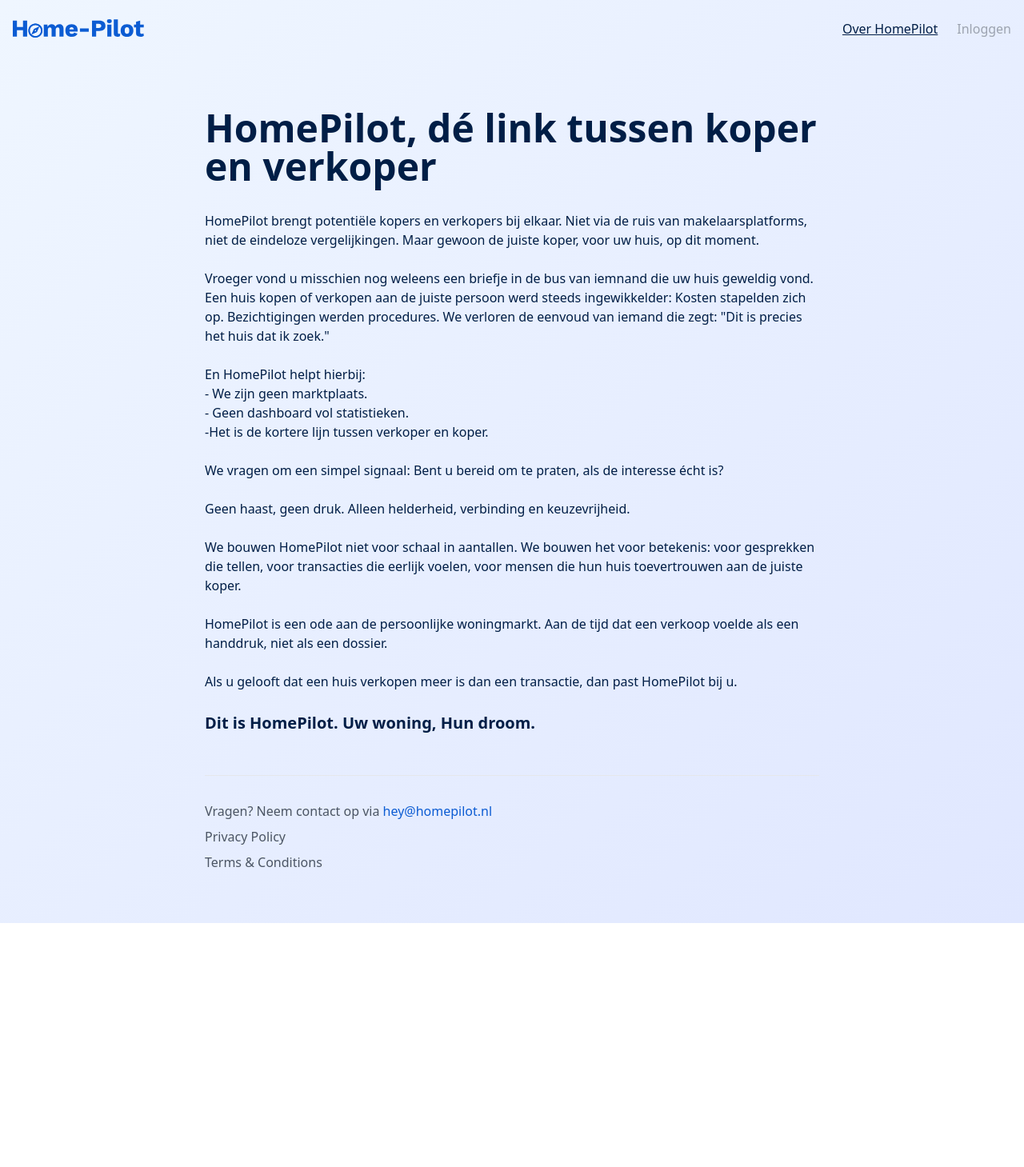
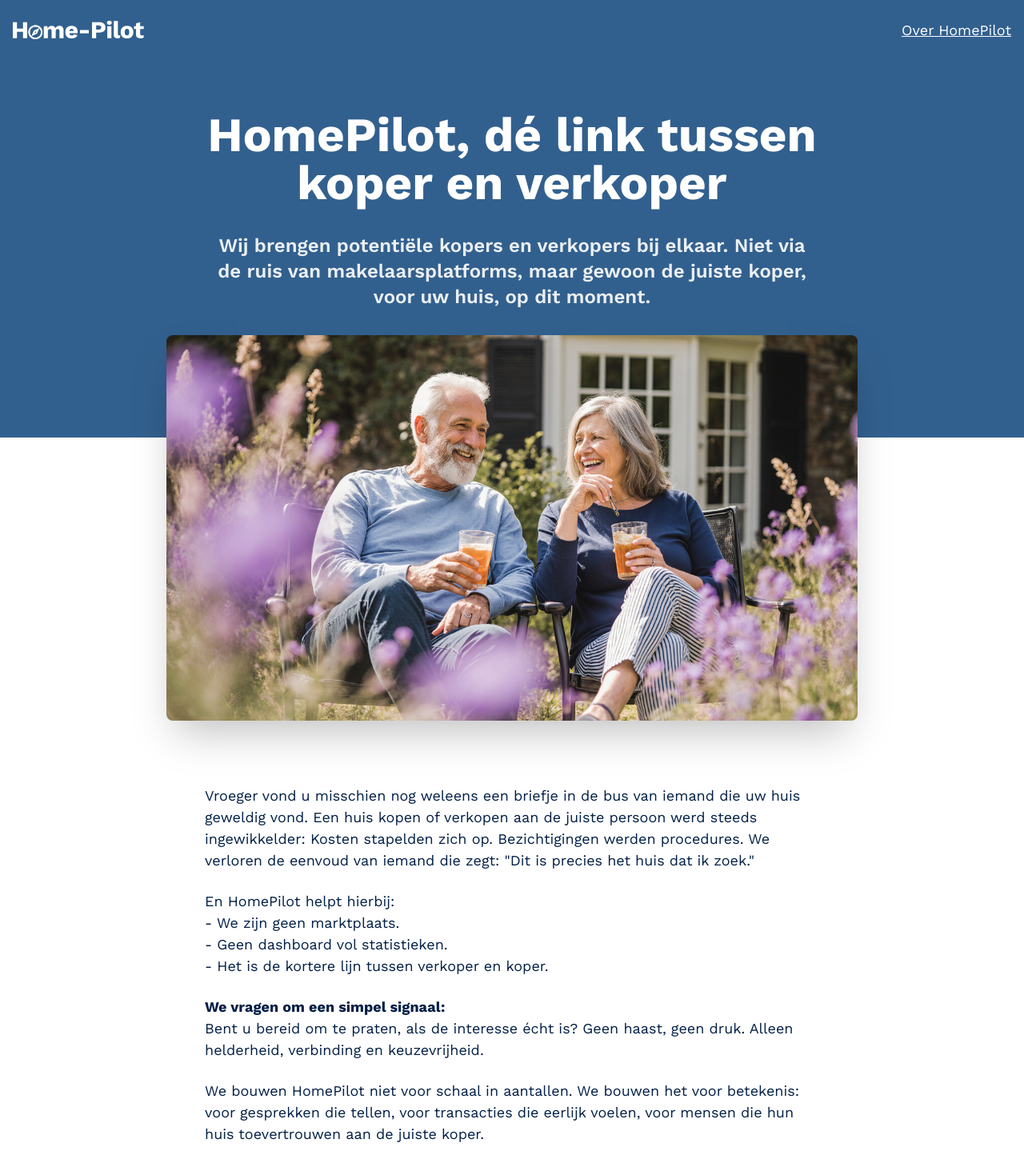
Before and after one commit to dnnsptri/homepilot, a Next.js app: page /about in a window 1280 px wide. Shown: the top 1459 px of the page at 80% size. Before the commit the page ends 1154 px from the top, so only its background shows below. Built offline with nearby package versions, Linux system fonts and the light colour scheme.

Commit message:
Add hero sections with #32608E background, WorkSans typography, and form positioning over blue/white sections

```diff
--- a/pages/about.jsx
+++ b/pages/about.jsx
@@ -2,60 +2,70 @@
 
 export default function About() {
   return (
-    <div className="min-h-screen bg-gradient-to-br from-blue-50 to-indigo-100">
+    <div className="min-h-screen">
+      {/* Hero Section */}
+      <section className="bg-[#32608E] text-white pb-32">
         {/* Header Navigation */}
         <header className="container mx-auto px-4 py-6">
           <div className="flex justify-between items-center">
-          <Link href="/" className="text-2xl font-bold text-[#001E46] hover:text-[#001E46] transition-colors">
+            <Link href="/" className="text-2xl font-bold text-white hover:text-white transition-colors">
               <img src="/images/HP_logo.svg" alt="HomePilot" className="h-6" />
             </Link>
             <nav className="flex space-x-6">
-            <Link href="/about" className="text-[#011E46] font-medium underline transition-colors">
+              <Link href="/about" className="text-white font-medium underline transition-colors">
                 Over HomePilot
               </Link>
-            <span className="text-gray-400 cursor-not-allowed">
-              Inloggen
-            </span>
             </nav>
           </div>
         </header>
 
-      {/* About Content */}
-      <div className="container mx-auto px-4 py-16">
-        <div className="max-w-3xl mx-auto">
-          <h1 className="text-4xl md:text-5xl font-bold text-[#001E46] mb-8">
+        {/* Hero Content */}
+        <div className="container mx-auto px-4 pt-16 text-center">
+          <h1 className="text-4xl md:text-6xl font-bold text-white mb-8 max-w-[900px] mx-auto">
             HomePilot, dé link tussen koper en verkoper
           </h1>
 
+          <p className="text-xl md:text-2xl text-white/90 max-w-3xl mx-auto leading-relaxed mb-0 intro">
+            Wij brengen potentiële kopers en verkopers bij elkaar. Niet via de ruis van makelaarsplatforms, maar gewoon de juiste koper, voor uw huis, op dit moment.<br /><br />
+          </p>
+        </div>
+      </section>
+
+      {/* Hero Visual - Spans across both sections */}
+      <div className="relative -mt-32 mb-16">
+        <div className="max-w-4xl mx-auto px-4">
+          <img
+            src="/images/HP_header.png"
+            alt="HomePilot Header Visual"
+            className="w-full h-auto rounded-lg shadow-2xl"
+          />
+        </div>
+      </div>
+
+      {/* About Content */}
+      <div className="bg-white">
+        <div className="container mx-auto px-4 py-4">
+          <div className="max-w-3xl mx-auto">
+
             <div className="prose prose-lg text-[#001E46] space-y-6">
               <p>
-              HomePilot brengt potentiële kopers en verkopers bij elkaar.
-              Niet via de ruis van makelaarsplatforms, niet de eindeloze vergelijkingen.
-              Maar gewoon de juiste koper, voor uw huis, op dit moment.
-            </p>
-
-            <p>
-              Vroeger vond u misschien nog weleens een briefje in de bus van iemnand die uw huis geweldig vond.
+                Vroeger vond u misschien nog weleens een briefje in de bus van iemand die uw huis geweldig vond.
                 Een huis kopen of verkopen aan de juiste persoon werd steeds ingewikkelder:
                 Kosten stapelden zich op. Bezichtigingen werden procedures.
                 We verloren de eenvoud van iemand die zegt: "Dit is precies het huis dat ik zoek."
               </p>
 
               <p>
-              En HomePilot helpt hierbij:< br />
-              - We zijn geen marktplaats.< br />
-              - Geen dashboard vol statistieken.< br />
-              -Het is de kortere lijn tussen verkoper en koper.
+                En HomePilot helpt hierbij:<br />
+                - We zijn geen marktplaats.<br />
+                - Geen dashboard vol statistieken.<br />
+                - Het is de kortere lijn tussen verkoper en koper.
               </p>
 
               <p>
-              We vragen om een simpel signaal:
+                <span className="font-bold">We vragen om een simpel signaal:</span><br />
                 Bent u bereid om te praten, als de interesse écht is?
-            </p>
-
-            <p>
-              Geen haast, geen druk.
-              Alleen helderheid, verbinding en keuzevrijheid.
+                Geen haast, geen druk. Alleen helderheid, verbinding en keuzevrijheid.
               </p>
 
               <p>
@@ -73,21 +83,17 @@
               </p>
 
               <p>
-              Als u gelooft dat een huis verkopen meer is dan een transactie,
-              dan past HomePilot bij u.
-            </p>
-
-            <p className="text-xl leading-relaxed font-semibold">
-              Dit is HomePilot. Uw woning, Hun droom.
+                Wanneer u net als wij gelooft dat een huis verkopen meer is dan een transactie, dan past HomePilot perfect bij u. En heeft u vragen?<br />
+                Neem contact op via <a href="mailto:hey@homepilot.nl" className="text-[#0C5CD3] hover:text-[#011E46] hover:underline transition-colors">hey@homepilot.nl</a>
               </p>
             </div>
 
-          <div className="mt-12 pt-8 border-t border-gray-200">
-            <ul className="space-y-2 text-gray-600">
-              <li>Vragen? Neem contact op via <a href="mailto:hey@homepilot.nl" className="text-[#0C5CD3] hover:text-[#011E46] hover:underline transition-colors">hey@homepilot.nl</a></li>
-              <li>Privacy Policy</li>
-              <li>Terms & Conditions</li>
-            </ul>
+            {/* Footer */}
+            <footer className="container mx-auto px-4 py-8 text-center mt-24">
+              <p className="text-gray-600 text-sm">
+                © {new Date().getFullYear()} HomePilot. Uw woning, hun droom.
+              </p>
+            </footer>
           </div>
         </div>
       </div>
--- a/pages/index.jsx
+++ b/pages/index.jsx
@@ -109,40 +109,42 @@
   */
 
   return (
-    <div className="min-h-screen bg-gradient-to-br from-blue-50 to-indigo-100">
+    <div className="min-h-screen">
+      {/* Hero Section */}
+      <section className="bg-[#32608E] text-white pb-32">
         {/* Header Navigation */}
         <header className="container mx-auto px-4 py-6">
           <div className="flex justify-between items-center">
-          <div className="text-2xl font-bold text-[#001E46]">
+            <div className="text-2xl font-bold text-white">
               <img src="/images/HP_logo.svg" alt="HomePilot" className="h-6" />
             </div>
             <nav className="flex space-x-6">
-            <a href="/about" className="text-[#0C5CD3] hover:text-[#011E46] hover:underline transition-colors">
+              <a href="/about" className="text-white hover:text-white hover:underline transition-colors">
                 Over HomePilot
               </a>
-            <span className="text-gray-400 cursor-not-allowed">
-              Inloggen
-            </span>
             </nav>
           </div>
         </header>
 
-      {/* Hero Section */}
-      <div className="container mx-auto px-4 py-16">
-        <div className="text-center max-w-4xl mx-auto">
-          <h1 className="text-5xl md:text-6xl font-bold text-[#001E46] mb-6">
+        {/* Hero Content */}
+        <div className="container mx-auto px-4 pt-16 text-center">
+          <h1 className="text-5xl md:text-6xl font-bold text-white mb-8 max-w-[900px] mx-auto">
             Gefeliciteerd! Er is iemand die uw huis wil kopen.
           </h1>
 
-          <p className="text-xl md:text-2xl text-gray-600 mb-8 leading-relaxed">
+          <p className="text-xl md:text-2xl text-white/90 max-w-3xl mx-auto leading-relaxed mb-0 intro">
             Ontvang vrijblijvend het bod van deze geïnteresseerde.<br />
             Uiteraard zonder verkoopverplichting en zonder direct contact met de potentiële koper.<br /><br />
           </p>
+        </div>
+      </section>
 
-          {/* Signup Form */}
+      {/* Form Section - Positioned over the edge */}
+      <div className="relative -mt-32 mb-16">
+        <div className="max-w-[600px] mx-auto px-4">
           {showForm && (
-            <div className="max-w-md mx-auto">
-              <form onSubmit={handleSubmit} className="space-y-4 max-w-md w-full bg-white p-8 shadow rounded">
+            <div className="bg-white p-8 shadow-2xl rounded-lg">
+              <form onSubmit={handleSubmit} className="space-y-4">
                 <div>
                   <label className="sr-only" htmlFor="salutation">Aanhef</label>
                   <select
@@ -163,7 +165,7 @@
                   name="name"
                   value={form.name}
                   onChange={handleChange}
-                  placeholder="Uw achternaam"
+                  placeholder="Achternaam"
                   required
                   className="w-full px-4 py-3 border border-gray-300 rounded-lg focus:ring-2 focus:ring-blue-600"
                 />
@@ -172,7 +174,7 @@
                   type="email"
                   value={form.email}
                   onChange={handleChange}
-                  placeholder="Uw e-mail adres"
+                  placeholder="E-mailadres"
                   required
                   className="w-full px-4 py-3 border border-gray-300 rounded-lg focus:ring-2 focus:ring-blue-600"
                 />
@@ -180,26 +182,24 @@
                   name="address"
                   value={form.address}
                   onChange={handleChange}
-                  placeholder="Uw adres & woonplaats"
+                  placeholder="Straatnaam, nummer, postcode & woonplaats"
                   required
                   className="w-full px-4 py-3 border border-gray-300 rounded-lg focus:ring-2 focus:ring-blue-600"
                 />
                 <button
                   type="submit"
                   disabled={submitting}
-                  className="w-full bg-gradient-to-r from-blue-600 to-indigo-600 text-white font-semibold py-4 px-6 rounded-lg hover:from-blue-700 hover:to-indigo-700 focus:ring-4 focus:ring-blue-300 transition-all duration-200 disabled:opacity-50 disabled:cursor-not-allowed transform hover:scale-105 active:scale-95"
+                  className="w-full bg-[#0C5CD3] text-white font-semibold py-4 px-6 rounded-lg hover:bg-[#001E46] focus:ring-4 focus:ring-blue-300 transition-all duration-200 disabled:opacity-50 disabled:cursor-not-allowed transform hover:scale-105 active:scale-95"
                 >
                   {submitting ? 'Versturen...' : submitted ? 'Verstuurd' : 'Ja, laat me vrijblijvend meer weten'}
                 </button>
 
                 <p className="text-xs text-gray-500 text-center mt-3">
-                  Uw gegevens worden uitsluitend gebruikt om u verder over deze potentiële koper te informeren.
+                  Uw gegevens worden uitsluitend gebruikt om u verder te informeren<br />over deze potentiële koper.
                 </p>
               </form>
             </div>
           )}
-
-          {/* Follow-up Form temporarily disabled */}
         </div>
       </div>
 
@@ -213,7 +213,7 @@
       )}
 
       {/* Footer */}
-      <footer className="container mx-auto px-4 py-8 text-center">
+      <footer className="container mx-auto px-4 py-8 text-center mt-24">
         <p className="text-gray-600 text-sm">
           © {new Date().getFullYear()} HomePilot. Uw woning, hun droom.
         </p>
--- a/styles/globals.css
+++ b/styles/globals.css
@@ -1,3 +1,24 @@
+@import url('https://fonts.googleapis.com/css2?family=Work+Sans:ital,wght@0,400;0,600;0,700;1,400&display=swap');
+
 @tailwind base;
 @tailwind components;
 @tailwind utilities;
+
+@layer base {
+  body {
+    font-family: 'Work Sans', sans-serif;
+    font-size: 18px;
+    line-height: 1.5;
+    font-weight: 400;
+  }
+
+  h1 {
+    font-family: 'Work Sans', sans-serif;
+    font-weight: 700;
+  }
+
+  .intro {
+    font-family: 'Work Sans', sans-serif;
+    font-weight: 600;
+  }
+}
```
Also changed, not shown: public/images/HP_header.png (added), public/images/HP_logo.svg. Lines whose indentation alone changed are shown as unchanged.
